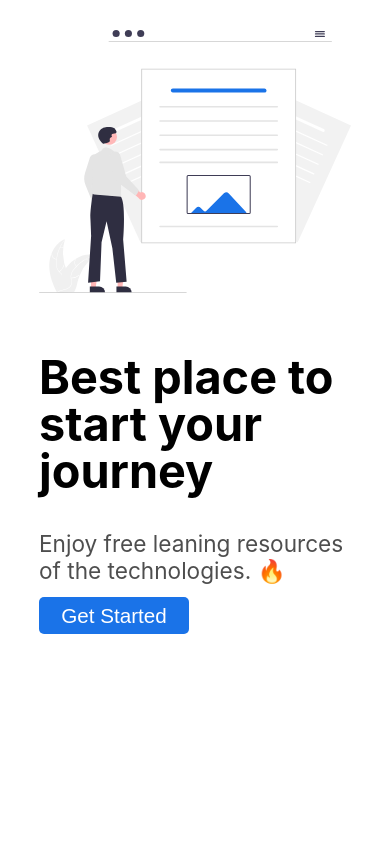
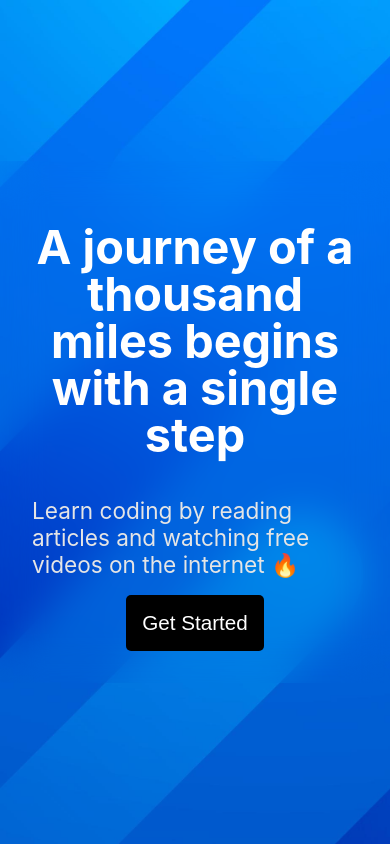
Before and after one commit to pratik7368patil/resources, a React (Create React App) app: page / in a window 390 px wide. Built offline with nearby package versions, Linux system fonts and the light colour scheme.

Commit message:
Homepage styling updated and dark theme added for whole application

```diff
--- a/src/App.css
+++ b/src/App.css
@@ -1,5 +1,6 @@
 .page-container {
-  width: 100%;
+  width: 100vw;
+  height: 100%;
 }
 
 a {
@@ -11,7 +12,7 @@ a {
 a.video {
   margin-left: 10px;
   color: #ffffff;
-  background-color: red;
+  background-color: #ff285d;
   padding: 1px 4px;
   border-radius: 3px;
   font-size: 12px;
@@ -33,15 +34,15 @@ a.ref-link {
   font-size: 12px;
   display: inline-flex;
 }
-@media screen and (max-width: 800px) {
-  .page-container {
-    height: auto;
-    padding-top: 50px;
-  }
+
+#root {
+  max-width: 1920px;
+  margin: 0 auto;
+  height: 100%;
 }
 
-@media screen and (max-width: 430px) {
-  .page-container {
-    padding-top: 0px;
-  }
+body {
+  background-color: #1b1b1b;
+  color: #ffffff;
+  height: 100vh;
 }
--- a/src/components/Articles/index.css
+++ b/src/components/Articles/index.css
@@ -1,8 +1,6 @@
 .article-container {
-  width: 96%;
-  height: 100%;
-  padding: 2% 10%;
-  border-left: 1px solid #a8a8a850;
+  width: calc(100% - 1rem);
+  padding: 2% 0.5rem;
 }
 .res-heading {
   font-weight: bold;
--- a/src/components/Dashboard/index.css
+++ b/src/components/Dashboard/index.css
@@ -28,6 +28,7 @@
   height: auto;
   padding-bottom: 5%;
   min-width: 320px;
+  border-left: 1px solid #a8a8a850;
 }
 
 .d-active-tech {
@@ -43,8 +44,8 @@
 @media screen and (max-width: 800px) {
   .dashboard-left-container {
     position: fixed;
-    background-color: #ffffff;
-    width: 70%;
+    background-color: #343434;
+    width: calc(70% - 10%);
     height: auto;
     border: none;
     border-radius: 4px;
@@ -73,10 +74,11 @@
     padding: 2%;
     border: 1px solid #a8a8a850;
     border-radius: 4px;
-    background-color: #ffffff;
+    background-color: #343434;
+    color: #ffffff;
   }
   .dashboard-right-container {
-    width: 100%;
+    width: calc(100% - 4%);
     padding: 2%;
     padding-bottom: 10%;
     overflow-y: visible;
--- a/src/components/Homepage/index.css
+++ b/src/components/Homepage/index.css
@@ -1,48 +1,50 @@
 .homepage-container {
-  padding-top: 70px;
   width: 100%;
   height: 100%;
   display: flex;
   justify-content: center;
+  align-items: center;
   flex-wrap: wrap;
+  background-image: url("./../../assets/background.jpg");
+  background-size: cover;
+  background-repeat: no-repeat;
 }
-.homepage-left-container,
-.homepage-right-container {
-  width: 40%;
-  height: 100%;
+
+.homepage {
+  width: 100%;
+  padding: 2rem;
   display: flex;
   flex-direction: column;
-  justify-content: center;
+  align-items: center;
+  backdrop-filter: blur(20px);
 }
-.homepage-right-container {
-  padding-left: 2%;
-}
+
 .homepage-head {
   font-size: 6vw;
   line-height: 6vw;
-  margin-bottom: 4%;
+  margin-bottom: 0.5rem;
+  color: white;
+  text-align: center;
 }
 
 .homepage-para {
   font-size: 1.8vw;
-  color: #4e4e4e;
-  margin-bottom: 4%;
-  width: 70%;
+  color: #e5e5e5;
+  margin-bottom: 0.5rem;
 }
 
 .homepage-btn {
   font-size: 1.3vw;
-  background-color: #1a73e8;
+  background-color: #000000;
   color: #ffffff;
   border-radius: 5px;
-  padding: 2%;
+  padding: 1rem;
   border: none;
   transition: all 0.2s ease;
   cursor: pointer;
-  max-width: 150px;
 }
 .homepage-btn:hover {
-  background-color: #1758ad;
+  background-color: #00000040;
 }
 
 .img-responsive {
@@ -51,44 +53,25 @@
 
 /* Adding for Tab and smaller devices */
 @media screen and (max-width: 800px) {
-  .homepage-left-container,
-  .homepage-right-container {
-    width: 40%;
-  }
-  .homepage-right-container {
-    padding-left: 0px;
-  }
   .homepage-btn {
     font-size: 1.7vw;
   }
 }
 
 @media screen and (max-width: 430px) {
-  .homepage-container {
-    flex-direction: column-reverse;
-    align-items: center;
-    padding-top: 30px;
-  }
-  .homepage-left-container {
-    padding-top: 30px;
-  }
-  .homepage-left-container,
-  .homepage-right-container {
-    width: 80%;
-  }
   .homepage-btn {
     font-size: 5.3vw;
   }
   .homepage-head {
     font-size: 12vw;
     line-height: 12vw;
-    margin-bottom: 4%;
+    margin-bottom: 1rem;
   }
 
   .homepage-para {
     font-size: 5.8vw;
-    color: #4e4e4e;
-    margin-bottom: 4%;
+    color: #e5e5e5;
+    margin-bottom: 1rem;
     width: 100%;
   }
 }
--- a/src/components/Homepage/index.jsx
+++ b/src/components/Homepage/index.jsx
@@ -1,22 +1,21 @@
 import "./index.css";
-import posts from "./../../assets/posts.svg";
 import { useNavigate } from "react-router-dom";
 
 function Homepage() {
   const navigate = useNavigate();
   return (
     <div className="homepage-container">
-      <div className="homepage-left-container">
-        <h1 className="homepage-head">Best place to start your journey</h1>
+      <div className="homepage">
+        <h1 className="homepage-head">
+          A journey of a thousand miles begins with a single step
+        </h1>
         <p className="homepage-para">
-          Enjoy free leaning resources of the technologies. 🔥
+          Learn coding by reading articles and watching free videos on the
+          internet 🔥
         </p>
         <button onClick={() => navigate("/resources")} className="homepage-btn">
           Get Started
         </button>
-      </div>
-      <div className="homepage-right-container">
-        <img className="img-responsive" src={posts} alt="illustration" />
       </div>
     </div>
   );
```
Also changed, not shown: src/assets/background.jpg (added).
